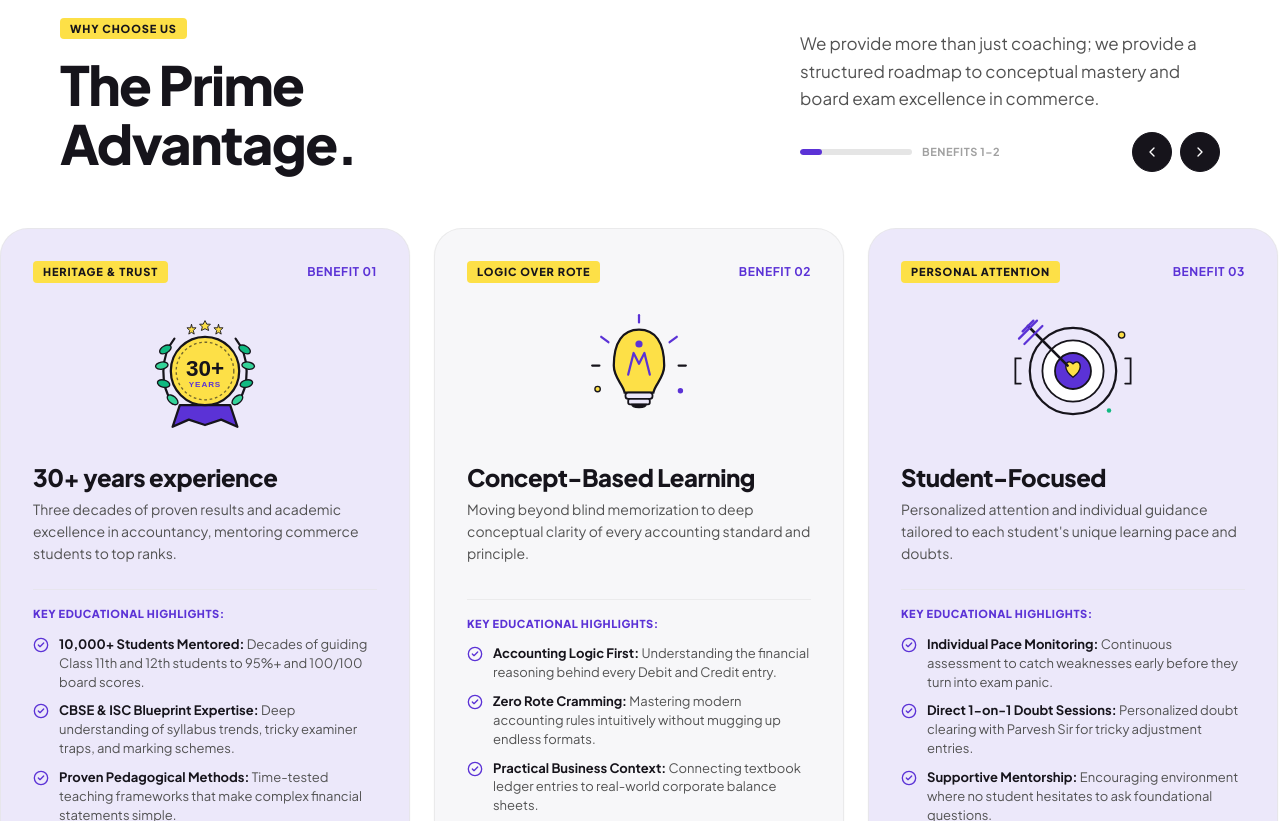
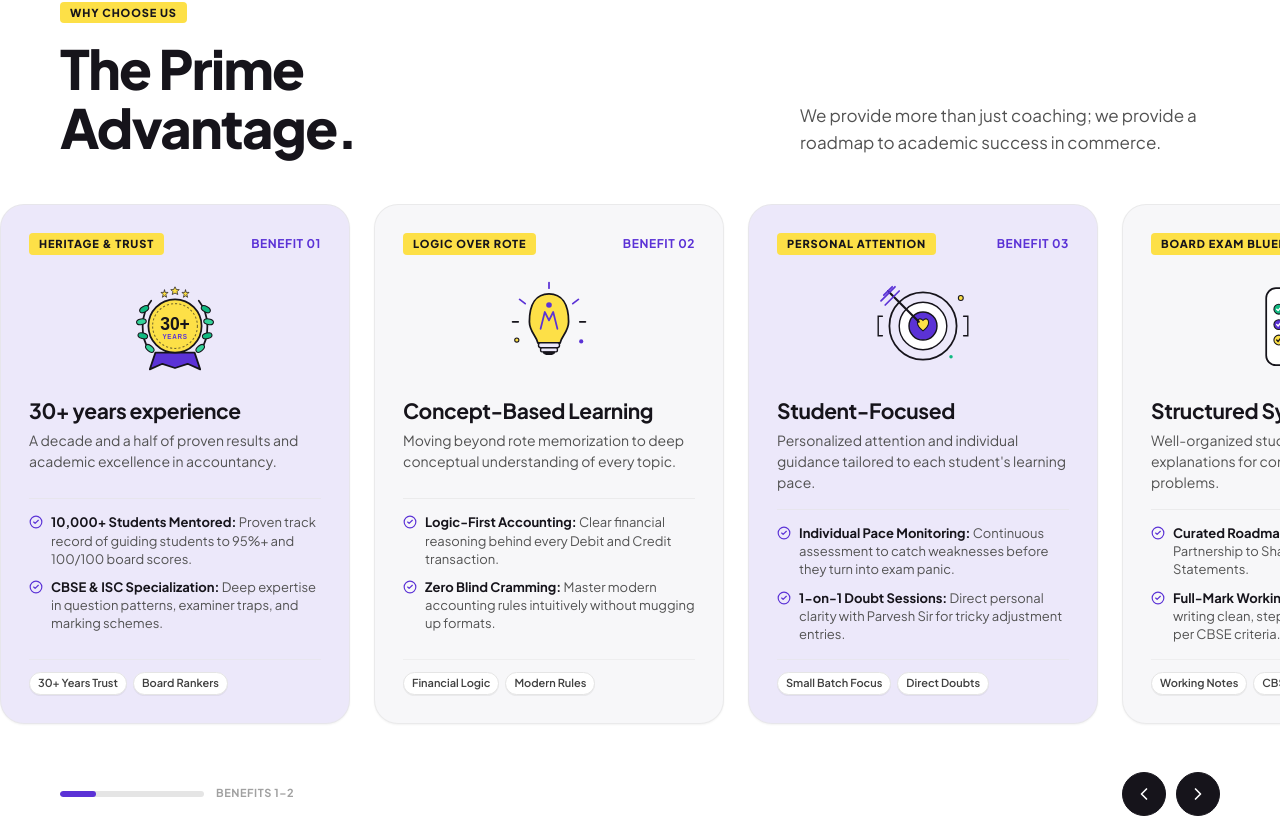
Before and after one commit to Orionkaze/Prince-Commerce-Hub, a Next.js app: page / in a window 1280 px wide. Shown: the part 2419-3240 px from the top of the page. Built offline with nearby package versions, Linux system fonts and the light colour scheme.

Commit message:
feat: add WhatYoullImprove component with horizontal scrolling advantages

```diff
--- a/src/components/improve/WhatYoullImprove.tsx
+++ b/src/components/improve/WhatYoullImprove.tsx
@@ -32,96 +32,80 @@ const advantages: AdvantageItem[] = [
     badge: "HERITAGE & TRUST",
     title: "30+ years experience",
     description:
-      "Three decades of proven results and academic excellence in accountancy, mentoring commerce students to top ranks.",
+      "A decade and a half of proven results and academic excellence in accountancy.",
     points: [
       {
         title: "10,000+ Students Mentored",
-        detail: "Decades of guiding Class 11th and 12th students to 95%+ and 100/100 board scores.",
+        detail: "Proven track record of guiding students to 95%+ and 100/100 board scores.",
       },
       {
-        title: "CBSE & ISC Blueprint Expertise",
-        detail: "Deep understanding of syllabus trends, tricky examiner traps, and marking schemes.",
-      },
-      {
-        title: "Proven Pedagogical Methods",
-        detail: "Time-tested teaching frameworks that make complex financial statements simple.",
+        title: "CBSE & ISC Specialization",
+        detail: "Deep expertise in question patterns, examiner traps, and marking schemes.",
       },
     ],
-    pills: ["30+ Years Trust", "CBSE Specialization", "Board Rankers"],
+    pills: ["30+ Years Trust", "Board Rankers"],
     type: "lavender",
-    renderDoodle: () => <AdvantageExperienceDoodle className="w-32 h-32 sm:w-36 sm:h-36" />,
+    renderDoodle: () => <AdvantageExperienceDoodle className="w-24 h-24 sm:w-28 sm:h-28" />,
   },
   {
     step: "02",
     badge: "LOGIC OVER ROTE",
     title: "Concept-Based Learning",
     description:
-      "Moving beyond blind memorization to deep conceptual clarity of every accounting standard and principle.",
+      "Moving beyond rote memorization to deep conceptual understanding of every topic.",
     points: [
       {
-        title: "Accounting Logic First",
-        detail: "Understanding the financial reasoning behind every Debit and Credit entry.",
+        title: "Logic-First Accounting",
+        detail: "Clear financial reasoning behind every Debit and Credit transaction.",
       },
       {
-        title: "Zero Rote Cramming",
-        detail: "Mastering modern accounting rules intuitively without mugging up endless formats.",
-      },
-      {
-        title: "Practical Business Context",
-        detail: "Connecting textbook ledger entries to real-world corporate balance sheets.",
+        title: "Zero Blind Cramming",
+        detail: "Master modern accounting rules intuitively without mugging up formats.",
       },
     ],
-    pills: ["Zero Blind Cramming", "Modern Rules", "Financial Logic"],
+    pills: ["Financial Logic", "Modern Rules"],
     type: "card",
-    renderDoodle: () => <AdvantageConceptDoodle className="w-32 h-32 sm:w-36 sm:h-36" />,
+    renderDoodle: () => <AdvantageConceptDoodle className="w-24 h-24 sm:w-28 sm:h-28" />,
   },
   {
     step: "03",
     badge: "PERSONAL ATTENTION",
     title: "Student-Focused",
     description:
-      "Personalized attention and individual guidance tailored to each student's unique learning pace and doubts.",
+      "Personalized attention and individual guidance tailored to each student's learning pace.",
     points: [
       {
         title: "Individual Pace Monitoring",
-        detail: "Continuous assessment to catch weaknesses early before they turn into exam panic.",
+        detail: "Continuous assessment to catch weaknesses before they turn into exam panic.",
       },
       {
-        title: "Direct 1-on-1 Doubt Sessions",
-        detail: "Personalized doubt clearing with Parvesh Sir for tricky adjustment entries.",
-      },
-      {
-        title: "Supportive Mentorship",
-        detail: "Encouraging environment where no student hesitates to ask foundational questions.",
+        title: "1-on-1 Doubt Sessions",
+        detail: "Direct personal clarity with Parvesh Sir for tricky adjustment entries.",
       },
     ],
-    pills: ["Small Batch Focus", "1-on-1 Doubts", "Paced Learning"],
+    pills: ["Small Batch Focus", "Direct Doubts"],
     type: "lavender",
-    renderDoodle: () => <AdvantageStudentDoodle className="w-32 h-32 sm:w-36 sm:h-36" />,
+    renderDoodle: () => <AdvantageStudentDoodle className="w-24 h-24 sm:w-28 sm:h-28" />,
   },
   {
     step: "04",
     badge: "BOARD EXAM BLUEPRINT",
     title: "Structured Syllabus",
     description:
-      "Well-organized study plans, comprehensive working notes, and easy explanations for complex numerical problems.",
+      "Well-organized study plans and easy explanations for complex accounting problems.",
     points: [
       {
-        title: "Curated Chapter Roadmaps",
-        detail: "Step-by-step coverage from Partnership to Share Capital and Cash Flow Statements.",
+        title: "Curated Roadmaps",
+        detail: "Step-by-step from Partnership to Share Capital and Cash Flow Statements.",
       },
       {
         title: "Full-Mark Working Notes",
-        detail: "Detailed training on writing clean, step-by-step working notes per CBSE marking criteria.",
-      },
-      {
-        title: "Timed Mock Drills",
-        detail: "Regular exam-condition tests to build speed, composure, and calculation accuracy.",
+        detail: "Training on writing clean, step-by-step working notes per CBSE criteria.",
       },
     ],
-    pills: ["Working Notes Mastery", "CBSE Marking Scheme", "Chapter-Wise Tests"],
+    pills: ["Working Notes", "CBSE Scheme"],
     type: "card",
-    renderDoodle: () => <AdvantageSyllabusDoodle className="w-32 h-32 sm:w-36 sm:h-36" />,
+    renderDoodle: () => <AdvantageSyllabusDoodle className="w-24 h-24 sm:w-28 sm:h-28" />,
   },
 ];
 
@@ -166,10 +150,10 @@ export function WhatYoullImprove() {
   };
 
   return (
-    <section className="bg-white py-20 lg:py-28 border-t border-neutral-100">
+    <section className="bg-white py-16 sm:py-20 lg:py-24 border-t border-neutral-100">
       <div className="max-w-[1240px] mx-auto px-5 sm:px-8 lg:px-10">
-        {/* Section Header */}
-        <div className="flex flex-col lg:flex-row lg:items-end justify-between mb-12 lg:mb-14 gap-6">
+        {/* Section Header (Clean: Title & Description only) */}
+        <div className="flex flex-col lg:flex-row lg:items-end justify-between mb-10 sm:mb-12 gap-6">
           <div className="space-y-4 max-w-[620px]">
             <div>
               <Badge variant="yellow">WHY CHOOSE US</Badge>
@@ -179,73 +163,28 @@ export function WhatYoullImprove() {
               Advantage.
             </h2>
           </div>
-          <div className="max-w-[420px] space-y-4">
+          <div className="max-w-[420px]">
             <p className="text-[16px] lg:text-[17px] leading-[1.6] text-neutral-600 font-normal">
-              We provide more than just coaching; we provide a structured roadmap to conceptual mastery and board exam excellence in commerce.
+              We provide more than just coaching; we provide a roadmap to academic success in commerce.
             </p>
-            {/* Desktop Navigation Controls in Header */}
-            <div className="flex items-center gap-4 pt-1">
-              {/* Progress Bar Indicator */}
-              <div className="flex items-center gap-2.5">
-                <div className="w-24 sm:w-28 h-1.5 bg-neutral-200 rounded-full overflow-hidden">
-                  <div
-                    className="bg-[#5B32D6] h-full rounded-full transition-all duration-150"
-                    style={{ width: `${Math.max(scrollProgress * 100, 20)}%` }}
-                  />
-                </div>
-                <span className="text-[11px] font-bold uppercase tracking-wider text-neutral-400 whitespace-nowrap">
-                  {scrollProgress > 0.5 ? "Benefits 3–4" : "Benefits 1–2"}
-                </span>
-              </div>
-
-              {/* Prev / Next Manual Scroll Buttons */}
-              <div className="flex items-center gap-2 ml-auto">
-                <button
-                  type="button"
-                  onClick={() => scrollByAmount(-440)}
-                  disabled={!canScrollLeft}
-                  className={`w-10 h-10 rounded-full flex items-center justify-center transition-all cursor-pointer border ${
-                    canScrollLeft
-                      ? "bg-[#16141B] text-white hover:bg-neutral-800 border-[#16141B]"
-                      : "bg-neutral-100 text-neutral-400 border-neutral-200 cursor-not-allowed"
-                  }`}
-                  aria-label="Previous advantages"
-                >
-                  <ChevronLeft className="w-4 h-4" />
-                </button>
-                <button
-                  type="button"
-                  onClick={() => scrollByAmount(440)}
-                  disabled={!canScrollRight}
-                  className={`w-10 h-10 rounded-full flex items-center justify-center transition-all cursor-pointer border ${
-                    canScrollRight
-                      ? "bg-[#16141B] text-white hover:bg-neutral-800 border-[#16141B]"
-                      : "bg-neutral-100 text-neutral-400 border-neutral-200 cursor-not-allowed"
-                  }`}
-                  aria-label="Next advantages"
-                >
-                  <ChevronRight className="w-4 h-4" />
-                </button>
-              </div>
-            </div>
           </div>
         </div>
       </div>
 
-      {/* Manual Horizontal Scroll Track (Natural, No Page Lock, Snap-Scrollable) */}
+      {/* Manual Horizontal Scroll Track (Compact, Sleek, Precise Cards) */}
       <div
         ref={trackRef}
-        className="flex gap-6 overflow-x-auto scroll-smooth snap-x snap-mandatory px-5 sm:px-8 lg:px-[max(2.5rem,calc((100vw-1240px)/2+2.5rem))] pb-6 [&::-webkit-scrollbar]:hidden [-ms-overflow-style:none] [scrollbar-width:none] select-none"
+        className="flex gap-5 sm:gap-6 overflow-x-auto scroll-smooth snap-x snap-mandatory px-5 sm:px-8 lg:px-[max(2.5rem,calc((100vw-1240px)/2+2.5rem))] pb-4 [&::-webkit-scrollbar]:hidden [-ms-overflow-style:none] [scrollbar-width:none] select-none"
       >
         {advantages.map((item) => (
           <div
             key={item.title}
-            className={`flex-none w-[320px] sm:w-[380px] lg:w-[410px] rounded-[28px] p-7 sm:p-8 flex flex-col justify-between shadow-xs transition-transform duration-300 hover:-translate-y-1.5 snap-start border border-neutral-200/70 ${
+            className={`flex-none w-[290px] sm:w-[330px] lg:w-[350px] rounded-[24px] p-6 sm:p-7 flex flex-col justify-between shadow-xs transition-transform duration-300 hover:-translate-y-1 snap-start border border-neutral-200/70 ${
               item.type === "lavender" ? "bg-[#ECE8FA]" : "bg-[#F7F7F9]"
             }`}
           >
             {/* Top: Header Badge & Vector Illustration */}
-            <div className="space-y-4">
+            <div className="space-y-3">
               <div className="flex items-center justify-between">
                 <Badge variant="yellow">{item.badge}</Badge>
                 <span className="text-xs font-bold text-[#5B32D6] tracking-wider uppercase">
@@ -254,37 +193,32 @@ export function WhatYoullImprove() {
               </div>
 
               {/* Centered Vector Doodle */}
-              <div className="w-full h-[140px] flex items-center justify-center pt-1">
+              <div className="w-full h-[115px] flex items-center justify-center pt-1">
                 {item.renderDoodle()}
               </div>
 
               {/* Title & Core Description */}
-              <div className="space-y-2 pt-2">
-                <h3 className="text-[22px] sm:text-[24px] font-extrabold tracking-[-0.02em] leading-[1.2] text-[#16141B]">
+              <div className="space-y-1.5 pt-1">
+                <h3 className="text-[20px] sm:text-[21px] font-bold tracking-[-0.02em] leading-[1.25] text-[#16141B]">
                   {item.title}
                 </h3>
-                <p className="text-[14px] leading-[1.55] text-neutral-600">
+                <p className="text-[13px] sm:text-[14px] leading-[1.5] text-neutral-600">
                   {item.description}
                 </p>
               </div>
             </div>
 
-            {/* Middle: Precise Key Points */}
-            <div className="my-5 pt-4 border-t border-neutral-200/60 space-y-3">
-              <div className="text-[11px] font-extrabold tracking-wider uppercase text-[#5B32D6]">
-                Key Educational Highlights:
-              </div>
-              <ul className="space-y-2.5">
-                {item.points.map((pt) => (
-                  <li key={pt.title} className="flex items-start gap-2.5 text-xs sm:text-[13px] leading-[1.45] text-neutral-700">
-                    <CheckCircle2 className="w-4 h-4 text-[#5B32D6] shrink-0 mt-0.5" />
-                    <div>
-                      <strong className="font-bold text-[#16141B]">{pt.title}: </strong>
-                      <span className="text-neutral-600">{pt.detail}</span>
-                    </div>
-                  </li>
-                ))}
-              </ul>
+            {/* Middle: 2 Crisp Key Points */}
+            <div className="my-4 pt-3.5 border-t border-neutral-200/60 space-y-2.5">
+              {item.points.map((pt) => (
+                <div key={pt.title} className="flex items-start gap-2 text-xs sm:text-[13px] leading-[1.4] text-neutral-700">
+                  <CheckCircle2 className="w-3.5 h-3.5 text-[#5B32D6] shrink-0 mt-0.5" />
+                  <div>
+                    <span className="font-bold text-[#16141B]">{pt.title}: </span>
+                    <span className="text-neutral-600">{pt.detail}</span>
+                  </div>
+                </div>
+              ))}
             </div>
 
             {/* Bottom: Feature Pills */}
@@ -292,7 +226,7 @@ export function WhatYoullImprove() {
               {item.pills.map((pill) => (
                 <span
                   key={pill}
-                  className="text-[11px] font-semibold px-2.5 py-0.5 rounded-full bg-white border border-neutral-200 text-neutral-700 shadow-2xs"
+                  className="text-[11px] font-semibold px-2 py-0.5 rounded-full bg-white border border-neutral-200 text-neutral-700 shadow-2xs"
                 >
                   {pill}
                 </span>
@@ -301,6 +235,52 @@ export function WhatYoullImprove() {
           </div>
         ))}
       </div>
+
+      {/* Bottom Controls Bar (Below Cards: Progress Indicator + Prev/Next Arrow Buttons) */}
+      <div className="max-w-[1240px] mx-auto px-5 sm:px-8 lg:px-10 flex items-center justify-between pt-6 sm:pt-8">
+        {/* Progress Bar Indicator */}
+        <div className="flex items-center gap-3">
+          <div className="w-28 sm:w-36 h-1.5 bg-neutral-200 rounded-full overflow-hidden">
+            <div
+              className="bg-[#5B32D6] h-full rounded-full transition-all duration-150"
+              style={{ width: `${Math.max(scrollProgress * 100, 25)}%` }}
+            />
+          </div>
+          <span className="text-[11px] font-bold uppercase tracking-wider text-neutral-400">
+            {scrollProgress > 0.5 ? "Benefits 3–4" : "Benefits 1–2"}
+          </span>
+        </div>
+
+        {/* Prev / Next Manual Scroll Chevron Buttons */}
+        <div className="flex items-center gap-2.5">
+          <button
+            type="button"
+            onClick={() => scrollByAmount(-370)}
+            disabled={!canScrollLeft}
+            className={`w-11 h-11 rounded-full flex items-center justify-center transition-all cursor-pointer border ${
+              canScrollLeft
+                ? "bg-[#16141B] text-white hover:bg-neutral-800 border-[#16141B]"
+                : "bg-neutral-100 text-neutral-300 border-neutral-200 cursor-not-allowed"
+            }`}
+            aria-label="Previous advantages"
+          >
+            <ChevronLeft className="w-5 h-5" />
+          </button>
+          <button
+            type="button"
+            onClick={() => scrollByAmount(370)}
+            disabled={!canScrollRight}
+            className={`w-11 h-11 rounded-full flex items-center justify-center transition-all cursor-pointer border ${
+              canScrollRight
+                ? "bg-[#16141B] text-white hover:bg-neutral-800 border-[#16141B]"
+                : "bg-neutral-100 text-neutral-300 border-neutral-200 cursor-not-allowed"
+            }`}
+            aria-label="Next advantages"
+          >
+            <ChevronRight className="w-5 h-5" />
+          </button>
+        </div>
+      </div>
     </section>
   );
 }
```
